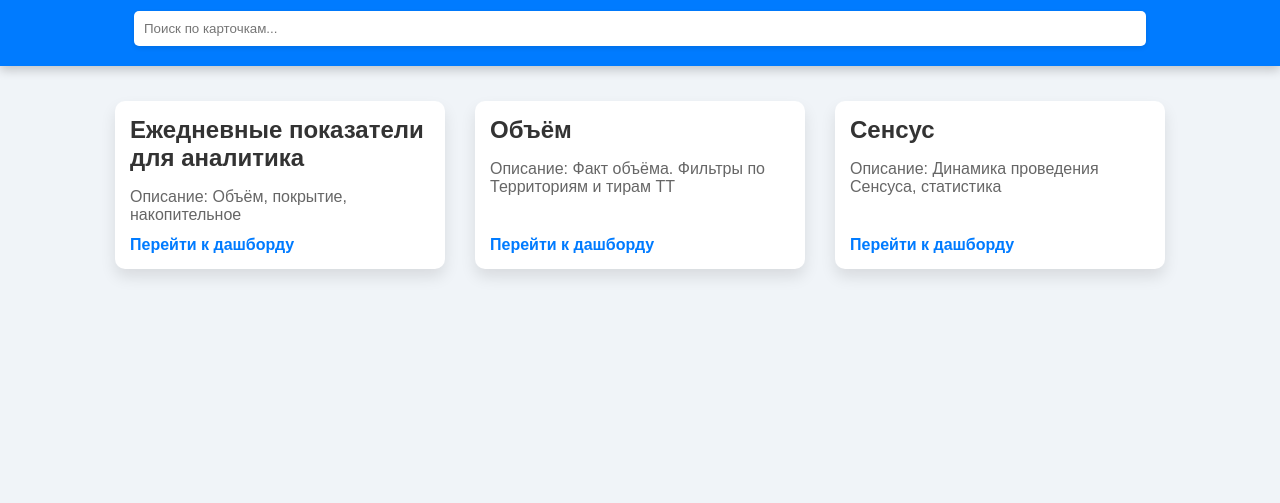
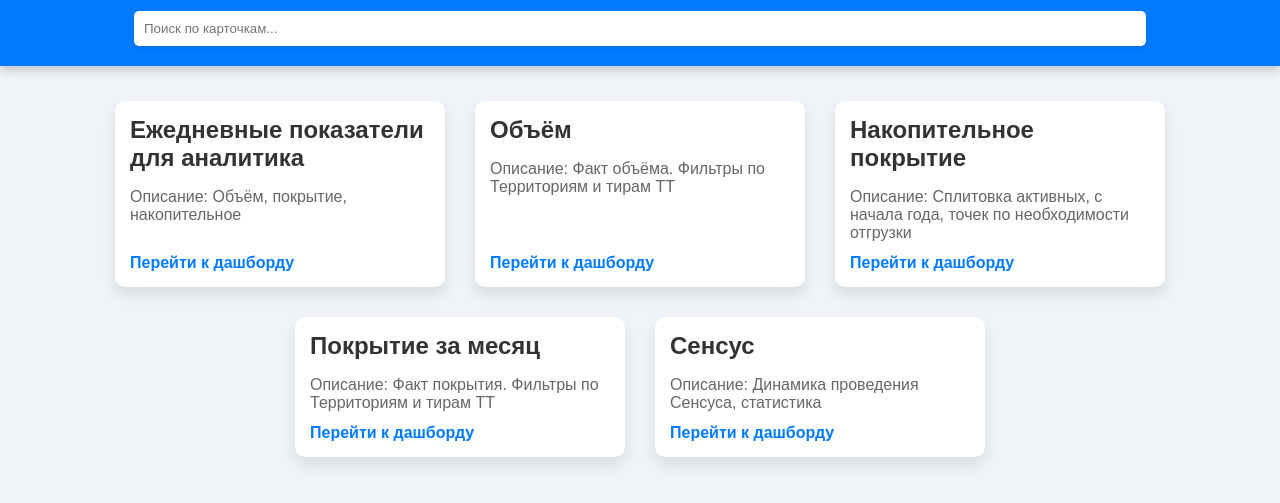
Before and after one commit to narciSSuca/narciSSuca.github.io, a plain HTML site: page index.html in a window 1280 px wide. Shown: the part 159-662 px from the top of the page. Drawn offline with Linux system fonts and the light colour scheme.

Commit message:
Update index.html

```diff
--- a/index.html
+++ b/index.html
@@ -25,6 +25,18 @@
             <h2>Объём</h2>
             <p>Описание: Факт объёма. Фильтры по Территориям и тирам ТТ</p>
             <a href="https://datalens.yandex/2ad4vtiptfk4o" target="_blank">Перейти к дашборду</a>
+        </div>
+
+        <div class="card">
+            <h2>Накопительное покрытие</h2>
+            <p>Описание: Сплитовка активных, с начала года, точек по необходимости отгрузки</p>
+            <a href="https://datalens.yandex/fnqlitztd7ja1" target="_blank">Перейти к дашборду</a>
+        </div>
+
+        <div class="card">
+            <h2>Покрытие за месяц</h2>
+            <p>Описание: Факт покрытия. Фильтры по Территориям и тирам ТТ</p>
+            <a href="https://datalens.yandex/fnqlitztd7ja1" target="_blank">Перейти к дашборду</a>
         </div>
 
         <div class="card">
```
